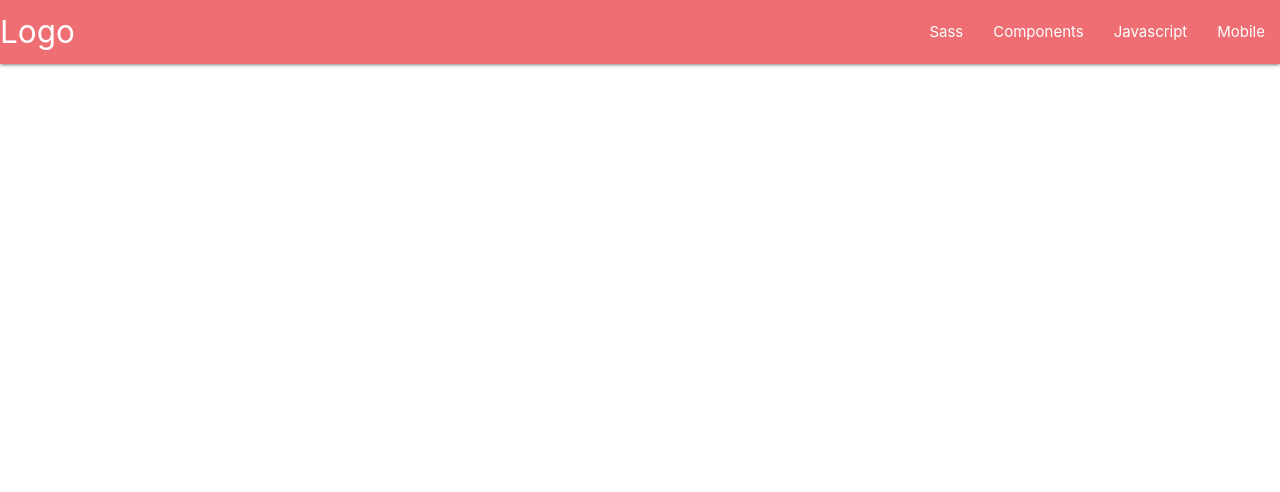
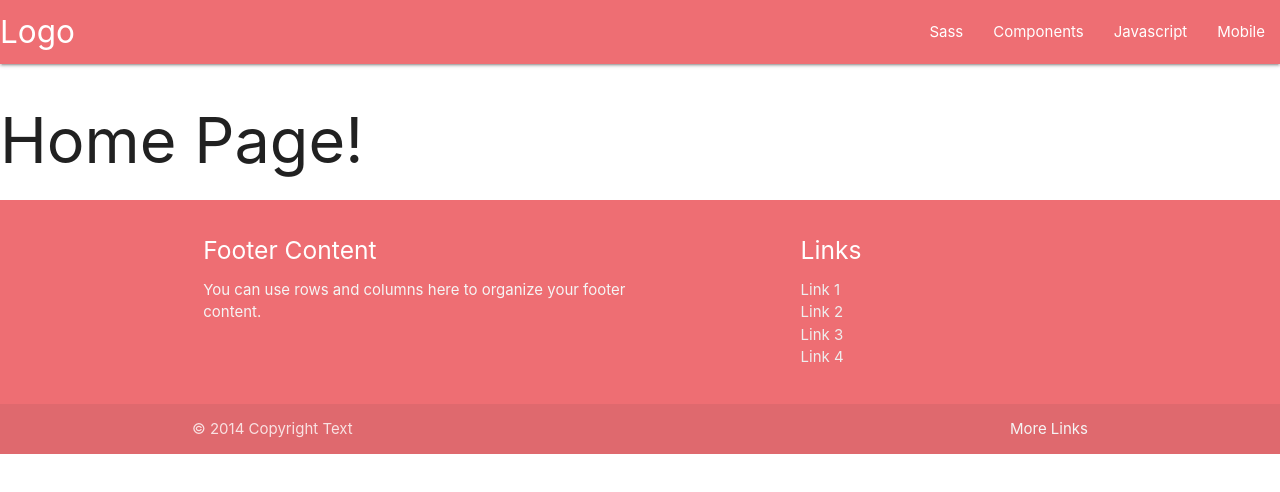
Before and after one commit to ietoy/React-Portfolio, a React (Create React App) app in the folder toyboxdesign/: page / in a window 1280 px wide. Shown: the top 492 px of the page. Built offline with nearby package versions, Linux system fonts and the light colour scheme.

Commit message:
added starter footer, installed react-router-dom, began work on pages

```diff
--- a/toyboxdesign/package.json
+++ b/toyboxdesign/package.json
@@ -8,6 +8,7 @@
     "@testing-library/user-event": "^7.2.1",
     "react": "^16.12.0",
     "react-dom": "^16.12.0",
+    "react-router-dom": "^5.1.2",
     "react-scripts": "3.3.1"
   },
   "scripts": {
--- a/toyboxdesign/src/App.js
+++ b/toyboxdesign/src/App.js
@@ -1,11 +1,26 @@
 import React from 'react';
+
+import { BrowserRouter as Router, Route } from "react-router-dom";
 import './App.css';
 
-import Navbar from './components/Navbar/Navbar'
+import Navbar from './components/Navbar/Navbar';
+import Footer from './components/Footer/Footer';
+
+import Home from './pages/Home';
 
 function App() {
   return (
-    <Navbar />
+    <Router>
+      <div>
+        <Navbar />
+
+          <Route exact path="/" component= {Home} />
+
+        <Footer />
+      </div>
+    </Router>
+
+
   );
 }
 
--- /dev/null
+++ b/toyboxdesign/src/components/Footer/Footer.js
@@ -0,0 +1,34 @@
+import React from "react";
+import "./style.css";
+
+function Footer() {
+    return (
+        <footer class="page-footer">
+          <div class="container">
+            <div class="row">
+              <div class="col l6 s12">
+                <h5 class="white-text">Footer Content</h5>
+                <p class="grey-text text-lighten-4">You can use rows and columns here to organize your footer content.</p>
+              </div>
+              <div class="col l4 offset-l2 s12">
+                <h5 class="white-text">Links</h5>
+                <ul>
+                  <li><a class="grey-text text-lighten-3" href="#!">Link 1</a></li>
+                  <li><a class="grey-text text-lighten-3" href="#!">Link 2</a></li>
+                  <li><a class="grey-text text-lighten-3" href="#!">Link 3</a></li>
+                  <li><a class="grey-text text-lighten-3" href="#!">Link 4</a></li>
+                </ul>
+              </div>
+            </div>
+          </div>
+          <div class="footer-copyright">
+            <div class="container">
+            © 2014 Copyright Text
+            <a class="grey-text text-lighten-4 right" href="#!">More Links</a>
+            </div>
+          </div>
+        </footer>
+    );
+}
+
+export default Footer;
--- /dev/null
+++ b/toyboxdesign/src/components/Footer/style.css
@@ -0,0 +1,9 @@
+body {
+    display: flex;
+    min-height: 100vh;
+    flex-direction: column;
+  }
+
+main {
+flex: 1 0 auto;
+}
--- a/toyboxdesign/src/pages/Home.js
+++ b/toyboxdesign/src/pages/Home.js
@@ -0,0 +1,9 @@
+import React from "react";
+
+function Home() {
+    return (
+        <h1>Home Page!</h1>
+    )
+}
+
+export default Home;
```
Also changed, not shown: 1 other file (tests, documents, lock files or other folders).
